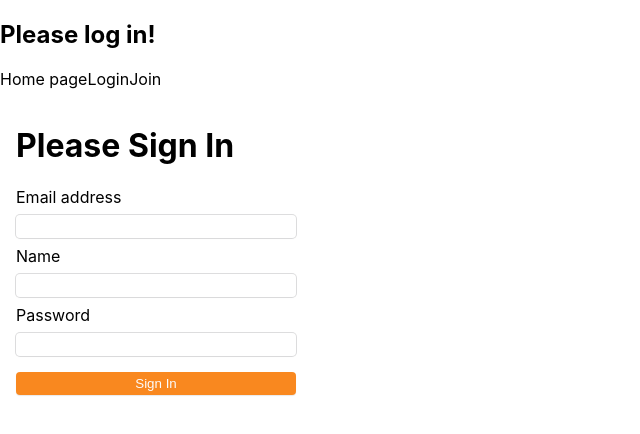
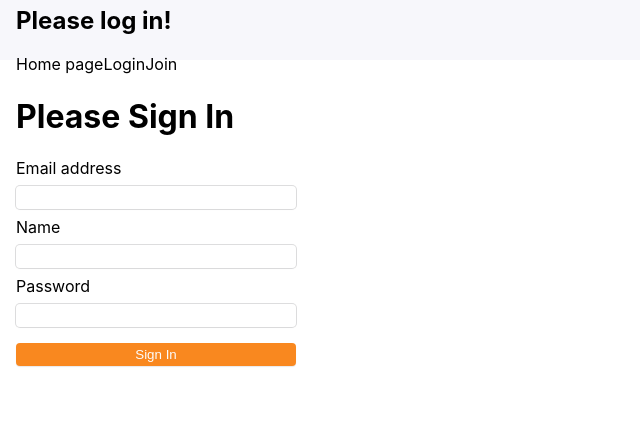
Before and after one commit to KL-ML/goit-react-hw-08-phonebook, a React (Create React App) app: page /goit-react-hw-08-phonebook/join in a window 1280 px wide. Shown: the top 434 px of the page, without its empty margins (0-640 px from the left). Built offline with nearby package versions, Linux system fonts and the light colour scheme; what constants would draw is missing.

Commit message:
Update Sidebar.jsx

```diff
--- a/src/components/Layout/Sidebar/Sidebar.jsx
+++ b/src/components/Layout/Sidebar/Sidebar.jsx
@@ -1,11 +1,19 @@
+import { Box } from "components/Box";
 import { Navigation } from "./Navigation/Navigation";
 
 export const Sidebar = () => {
   return (
-    <aside>
-      <div>
+    <Box
+      bg="background"
+      height="sibebarWidth"
+      display="flex"
+      alignItems="center"
+      justifyContent="space-between"
+
+      px={4}
+    >
+
         <Navigation />
-      </div>
-    </aside>
+    </Box>
   );
 };
```
